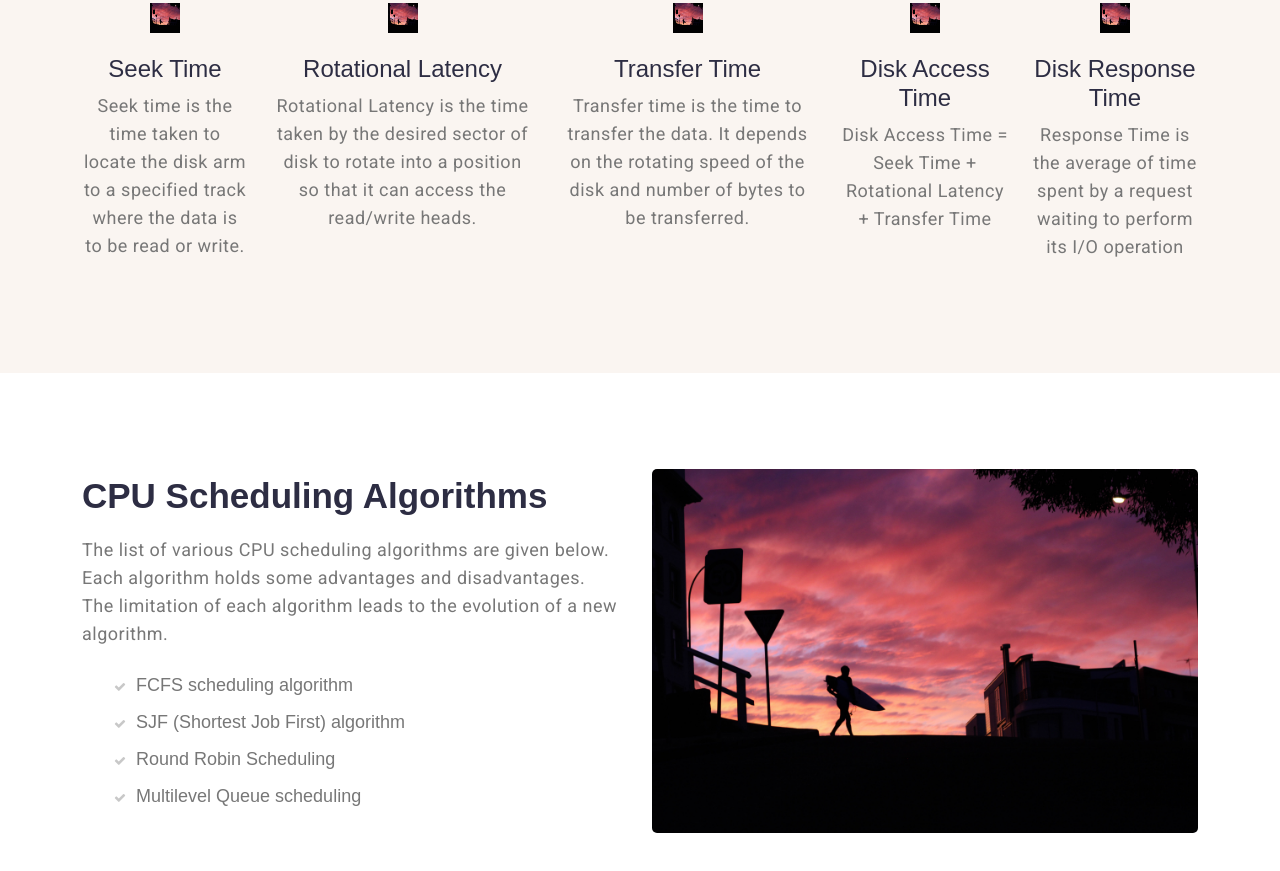
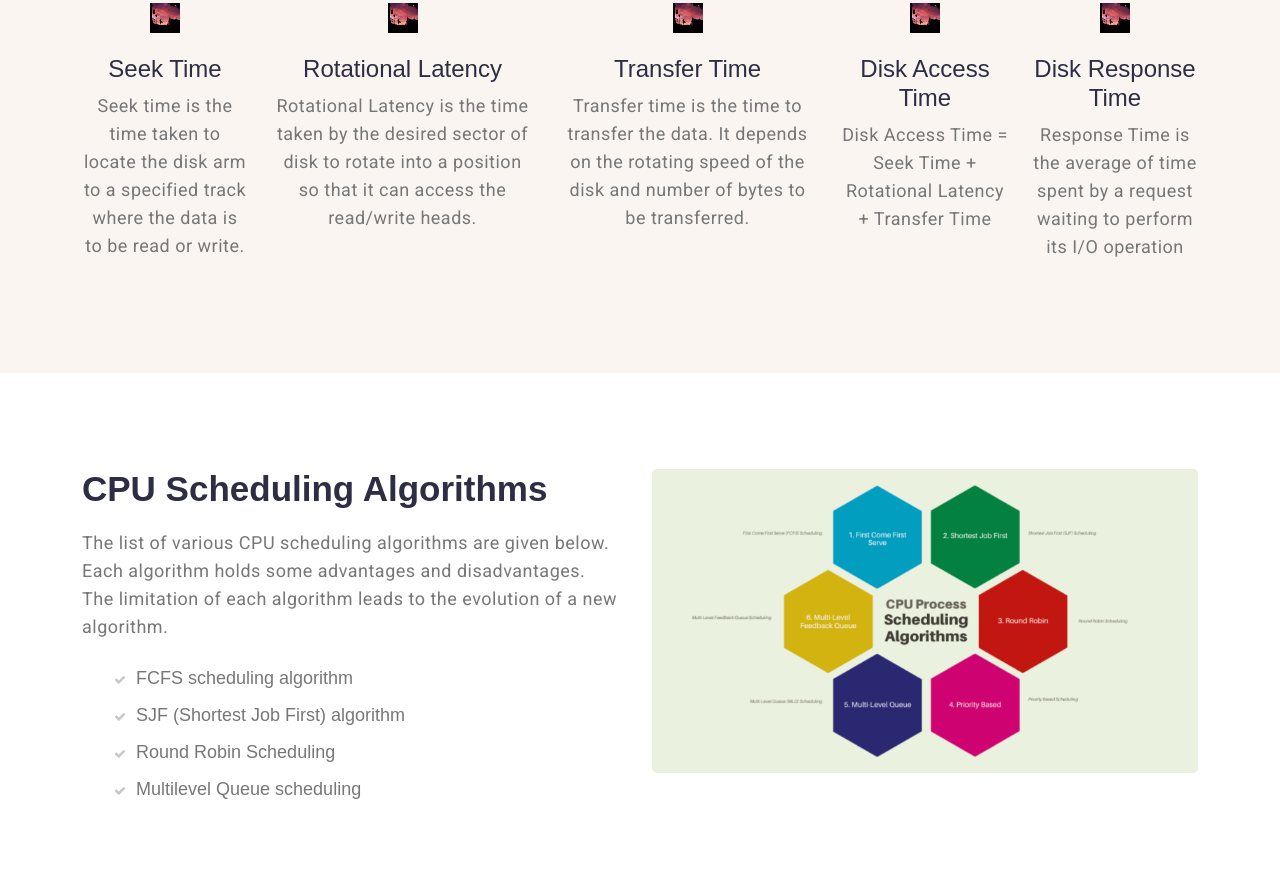
Before and after one commit to KetulChhaya/OS-CPU-Scheduling, a plain HTML site: page scheduling/scheduling_Index.html in a window 1280 px wide. Shown: the part 2480-3351 px from the top of the page. Drawn offline with nearby package versions, Linux system fonts and the light colour scheme.

Commit message:
updated cpu-sc-image

```diff
--- a/scheduling/scheduling_Index.html
+++ b/scheduling/scheduling_Index.html
@@ -215,7 +215,7 @@
             </ul>
           </div>
           <div class="col-lg-6">
-            <img src="./assets/images/footer-back.jpg" alt="" class="radius-image img-fluid" />
+            <img src="./assets/images/cpu-scheduling.png" alt="" class="radius-image img-fluid" />
           </div>
         </div>
       </div>
```
Also changed, not shown: scheduling/assets/images/cpu-scheduling.png (added), 1 other file.
